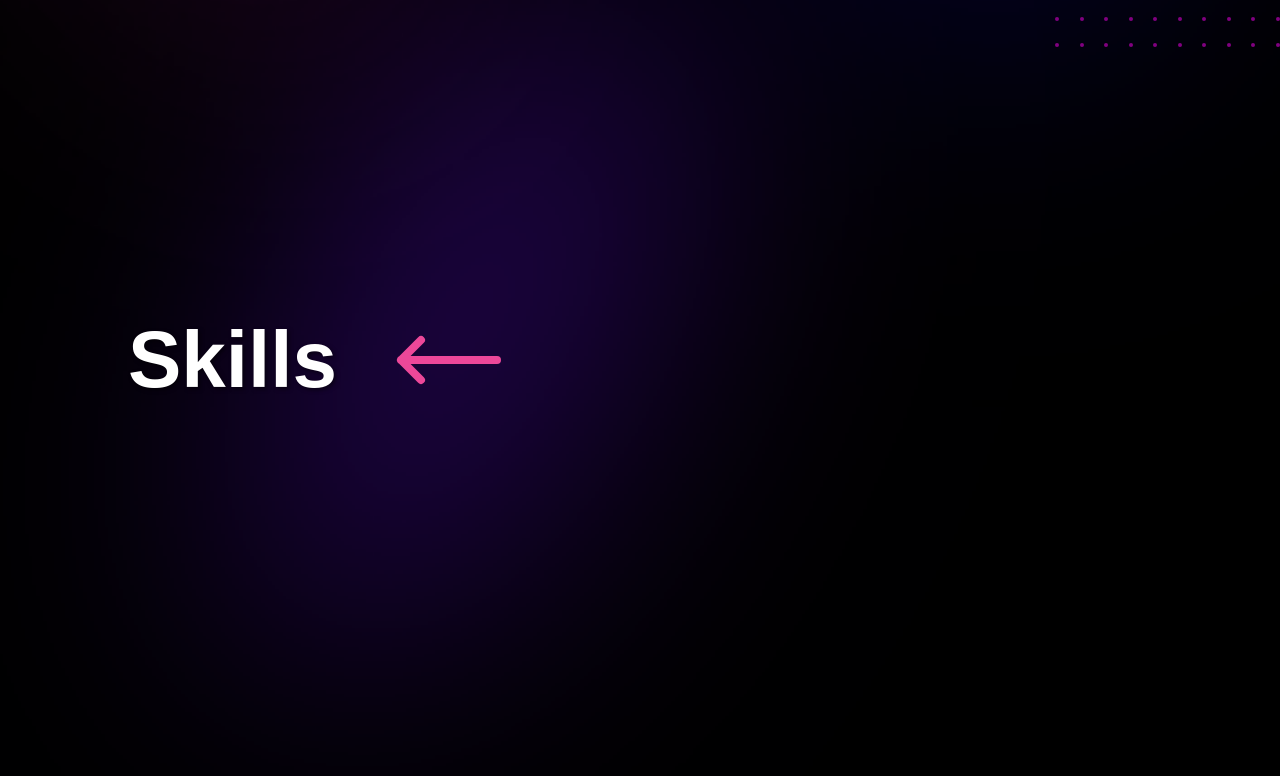
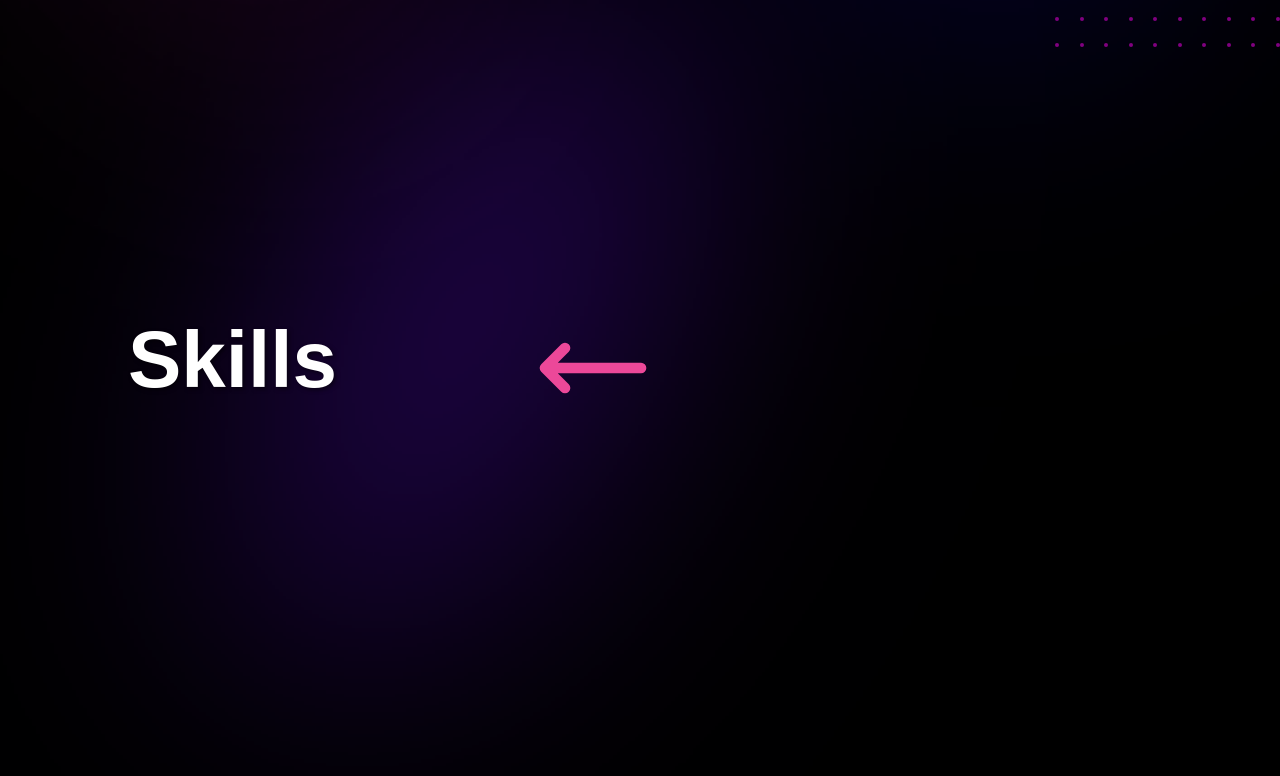
Before and after one commit to YoCode35/my-book, a Next.js app: page / in a window 1280 px wide. Shown: the part 1294-2070 px from the top of the page. Built offline with nearby package versions, Linux system fonts and the light colour scheme.

Commit message:
Adjusting the posiion of the dots for the Desktop version

```diff
--- a/src/app/contact/page.tsx
+++ b/src/app/contact/page.tsx
@@ -3,25 +3,6 @@ import { useState, useEffect } from "react";
 import DotsRectangle from "../../components/DotsRectangle";
 
 export default function Contact() {
-
-  const [dotsPerRow, setDotsPerRow] = useState(40); // Valeur par défaut
-
-  useEffect(() => {
-    const updateDots = () => {
-      if (window.innerWidth < 640) {
-        setDotsPerRow(20); // Mobile
-      } else if (window.innerWidth < 1024) {
-        setDotsPerRow(30); // Tablette
-      } else {
-        setDotsPerRow(50); // Desktop
-      }
-    };
-
-    updateDots(); // Initial call
-    window.addEventListener("resize", updateDots); // Écoute des redimensionnements
-
-    return () => window.removeEventListener("resize", updateDots); // Nettoyage
-  }, []);
 
   const [formData, setFormData] = useState({
     name: '',
@@ -89,6 +70,25 @@ export default function Contact() {
     }
   };
 
+  const [dotsPerRow, setDotsPerRow] = useState(40); // Valeur par défaut
+
+  useEffect(() => {
+    const updateDots = () => {
+      if (window.innerWidth < 640) {
+        setDotsPerRow(20); // Mobile
+      } else if (window.innerWidth < 1024) {
+        setDotsPerRow(30); // Tablette
+      } else {
+        setDotsPerRow(50); // Desktop
+      }
+    };
+
+    updateDots(); // Initial call
+    window.addEventListener("resize", updateDots); // Écoute des redimensionnements
+
+    return () => window.removeEventListener("resize", updateDots); // Nettoyage
+  }, []);
+
   return (
     <div
       className="bg-cover
@@ -102,7 +102,7 @@ export default function Contact() {
         className=" w-full
                       w-[100%]
                       relative sm:relative md:relative lg:relative
-                      top-[-50] sm:top-[-60] md:top-[-50] lg:top-[-50]
+                      top-[-50] sm:top-[-60] md:top-[-50] lg:top-[-100]
                       right-0 sm:right-0 md:right-0 lg:right-0
                       mt-6 sm:mt-8 md:mt-12 bg-transparent
                       h-[55px]
--- a/src/app/page.tsx
+++ b/src/app/page.tsx
@@ -157,12 +157,13 @@ export default function Home() {
             xmlns="http://www.w3.org/2000/svg"
             fill="none"
             viewBox="0 0 24 24"
-      strokeWidth={1.5}
+            strokeWidth={2}
             stroke="currentColor"
             className=" text-pink-500
                         w-[8rem]
                         h-[8rem]
-                  ml-8 sm:ml-12 md:ml-12"
+                        ml-8 sm:ml-12 md:ml-12 lg:ml-48
+                        lg:mt-[1rem]"
           >
             <path
               strokeLinecap="round"
@@ -172,8 +173,6 @@ export default function Home() {
           </svg>
         </h1>
       </div>
-
-
     </div>
   );
 }
--- a/src/app/portfolio/page.tsx
+++ b/src/app/portfolio/page.tsx
@@ -36,7 +36,7 @@ export default function Portfolio() {
         className=" w-full
                       w-[100%]
                       relative sm:relative md:relative lg:relative
-                      top-[-50] sm:top-[-60] md:top-[-50] lg:top-[-50]
+                      top-[-50] sm:top-[-60] md:top-[-50] lg:top-[-100]
                       right-0 sm:right-0 md:right-0 lg:right-0
                       mt-6 sm:mt-8 md:mt-12 bg-transparent
                       h-[55px]
```
Lines whose indentation alone changed are shown as unchanged.
